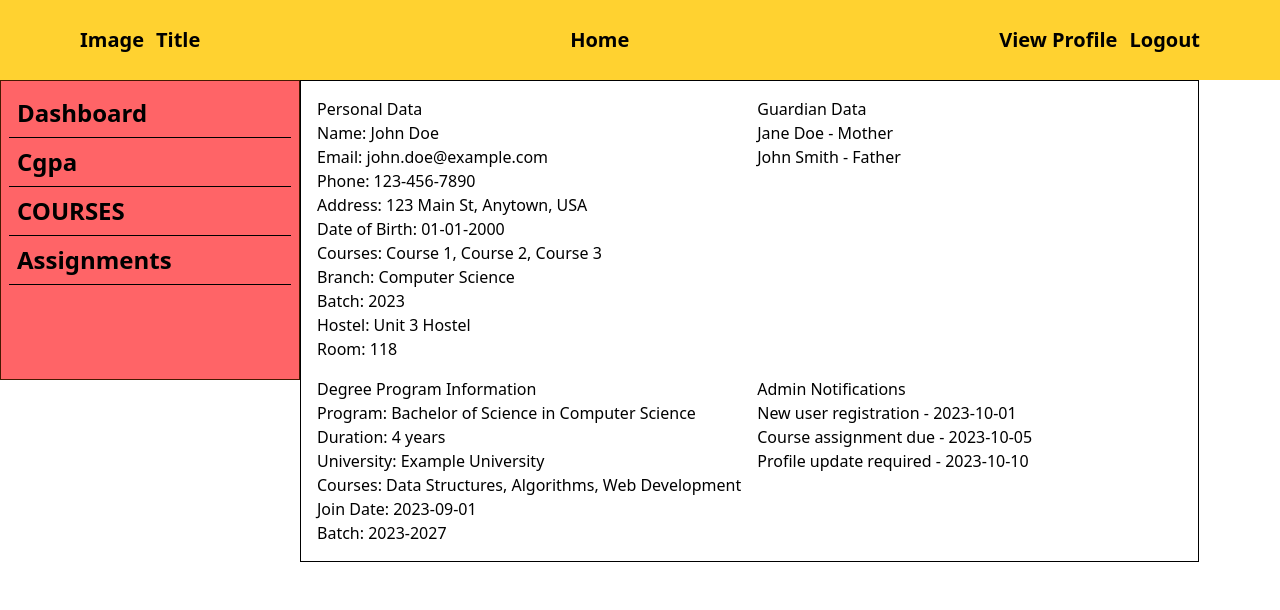
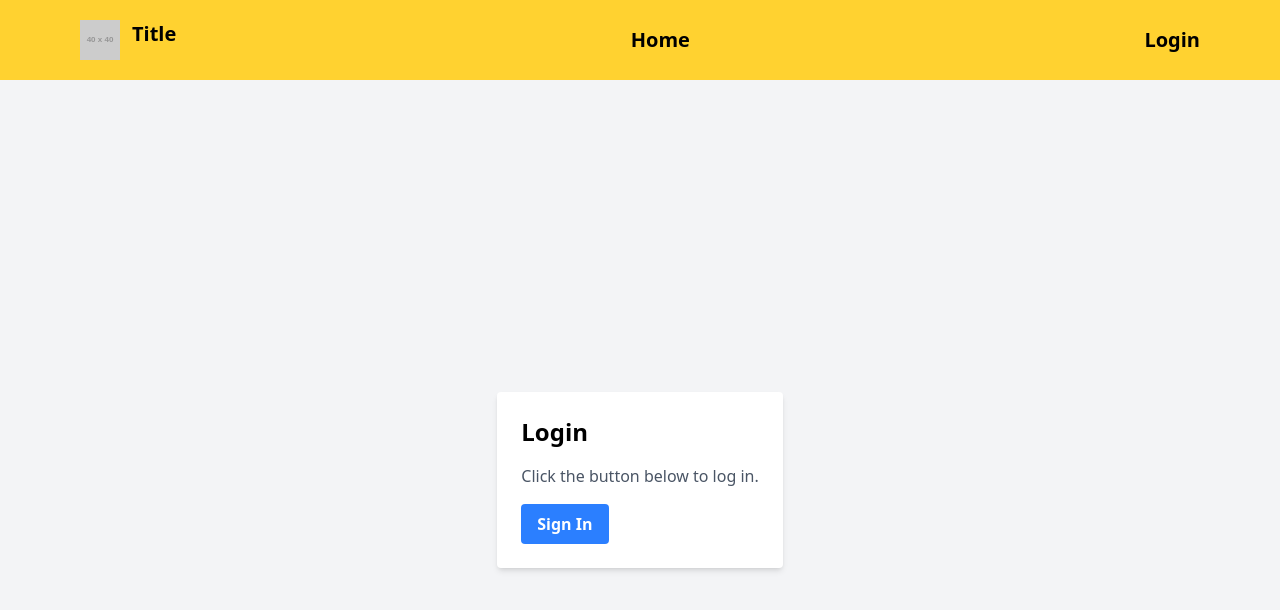
Before and after one commit to paramveer665/Assignment3, a React app: page / in a window 1280 px wide. Built offline with nearby package versions, Linux system fonts and the light colour scheme; placeholder pictures from the web are drawn by us.

Commit message:
fixed UI

```diff
--- a/App.js
+++ b/App.js
@@ -1,24 +1,66 @@
+import React, { useState, useContext } from 'react';
 import Navbar from "./src/components/Navbar";
-import Hero from "./src/components/Hero";
 import Sidebar from "./src/components/Sidebar";
-import { useContext, useState } from "react";
+import Dashboard from "./src/components/Dashboard";
+import LoginPage from "./src/components/LoginPage";
+import ProfilePage from "./src/components/ProfilePage";
+import { AuthContext, AuthProvider } from "./src/context/AuthContext";
 import TabContext from "./src/context/TabContext";
 
-const App = () => {
+const AppContent = () => {
   const [activeTab, setActiveTab] = useState("Dashboard");
+  const { isAuthenticated, login, logout } = useContext(AuthContext);
+  const [currentPage, setCurrentPage] = useState('dashboard'); // 'dashboard', 'login', 'profile'
+
+  console.log('AppContent: isAuthenticated', isAuthenticated);
+  console.log('AppContent: currentPage', currentPage);
+
+    const handleLogin = () => {
+    login();
+    setCurrentPage('dashboard');
+  };
+
+  const handleLogout = () => {
+    logout();
+    setCurrentPage('login');
+  };
+
+  const renderPage = () => {
+    if (!isAuthenticated) {
+      return <LoginPage onLogin={handleLogin} />;
+    } else {
+      switch (currentPage) {
+        case 'dashboard':
+          return (
+            <div className="grid-cols-3 h-[25%] flex">
+              <TabContext.Provider value={{ activeTab, setActiveTab }}>
+                <Sidebar />
+                <Dashboard />
+              </TabContext.Provider>
+            </div>
+          );
+        case 'profile':
+          return <ProfilePage />;
+        default:
+          return <Dashboard />;
+      }
+    }
+  };
+
   return (
     <TabContext.Provider value="">
       <div key={2}>
-        <Navbar />
-        <div className="grid-cols-3 h-[25%] flex">
-          <TabContext.Provider value={{ activeTab, setActiveTab }}>
-            <Sidebar />
-            <Hero />
-          </TabContext.Provider>
-        </div>
+        <Navbar setCurrentPage={setCurrentPage} onLogout={handleLogout} />
+        {renderPage()}
       </div>
     </TabContext.Provider>
   );
 };
 
+const App = () => (
+  <AuthProvider>
+    <AppContent />
+  </AuthProvider>
+);
+
 export default App;
--- a/src/components/AdminNotification.js
+++ b/src/components/AdminNotification.js
@@ -1,23 +1,13 @@
-import React from "react";
+import React from 'react';
 
-function AdminNotification() {
-  const notification = [
-    { id: 1, message: "New user registration", date: "2023-10-01" },
-    { id: 2, message: "Course assignment due", date: "2023-10-05" },
-    { id: 3, message: "Profile update required", date: "2023-10-10" },
-  ];
+const AdminNotification = () => {
   return (
-    <div>
-      <h2>Admin Notifications</h2>
-      <ul>
-        {notification.map((note) => (
-          <li key={note.id}>
-            {note.message} - {note.date}
-          </li>
-        ))}
-      </ul>
+    <div className="bg-white p-4 rounded-lg shadow-md border border-gray-200">
+      <h3 className="text-lg font-semibold mb-2">Admin Notifications</h3>
+      <p className="text-gray-600">No new notifications at the moment.</p>
+      {/* Add more notification content here */}
     </div>
   );
-}
+};
 
 export default AdminNotification;
--- a/src/components/Dashboard.js
+++ b/src/components/Dashboard.js
@@ -1,18 +1,41 @@
-import React, { useState } from "react";
+import { useContext } from "react";
+import TabContext from "../context/TabContext";
 import PersonalData from "./PersonalData";
+
+import Courses from "./Courses";
+import Assignments from "./Assignments";
+import Cgpa from "./Cgpa";
 import GuardianData from "./GuardianData";
 import AdminNotification from "./AdminNotification";
 import DegreeProgram from "./DegreeProgram";
 
-function Dashboard() {
+const Dashboard = () => {
+  const { activeTab } = useContext(TabContext);
+
   return (
-    <div className="p-4 grid grid-cols-1 md:grid-cols-2 gap-4 border border-solid">
-      <PersonalData />
-      <GuardianData />
-      <DegreeProgram />
-      <AdminNotification />
+    <div className="flex-1 p-4">
+      {activeTab === "Dashboard" && (
+        <div className="grid grid-cols-2 gap-4">
+          <div className="col-span-1 p-4 border rounded-lg shadow-md bg-white">
+            <PersonalData />
+          </div>
+          <div className="col-span-1 p-4 border rounded-lg shadow-md bg-white">
+            <GuardianData />
+          </div>
+          <div className="col-span-1 p-4 border rounded-lg shadow-md bg-white">
+            <AdminNotification />
+          </div>
+          <div className="col-span-1 p-4 border rounded-lg shadow-md bg-white">
+            <DegreeProgram />
+          </div>
+        </div>
+      )}
+
+      {activeTab === "Cgpa" && <Cgpa />}
+      {activeTab === "COURSES" && <Courses />}
+      {activeTab === "Assignments" && <Assignments />}
     </div>
   );
-}
+};
 
 export default Dashboard;
--- a/src/components/Hero.js
+++ /dev/null
@@ -1,23 +0,0 @@
-import { useContext } from "react";
-import Dashboard from "./Dashboard";
-import TabContext from "../context/TabContext";
-
-import Courses from "./Courses";
-import Assignments from "./Assignments";
-import Cgpa from "./Cgpa";
-
-const Hero = () => {
-  const { activeTab } = useContext(TabContext);
-
-  return (
-    <>
-      {activeTab === "Dashboard" && <Dashboard />}
-
-      {activeTab === "Cgpa" && <Cgpa />}
-      {activeTab === "COURSES" && <Courses />}
-      {activeTab === "Assignments" && <Assignments />}
-    </>
-  );
-};
-
-export default Hero;
--- /dev/null
+++ b/src/components/LoginPage.js
@@ -0,0 +1,27 @@
+import React from 'react';
+
+const LoginPage = ({ onLogin }) => {
+  const handleSubmit = (e) => {
+    e.preventDefault();
+    onLogin(); // Directly call onLogin without authentication
+  };
+
+  return (
+    <div className="flex items-center justify-center h-screen bg-gray-100">
+      <form onSubmit={handleSubmit} className="bg-white p-6 rounded shadow-md">
+        <h2 className="text-2xl font-bold mb-4">Login</h2>
+        <p className="mb-4 text-gray-600">Click the button below to log in.</p>
+        <div className="flex items-center justify-between">
+          <button
+            type="submit"
+            className="bg-blue-500 hover:bg-blue-700 text-white font-bold py-2 px-4 rounded focus:outline-none focus:shadow-outline"
+          >
+            Sign In
+          </button>
+        </div>
+      </form>
+    </div>
+  );
+};
+
+export default LoginPage;
--- a/src/components/Navbar.js
+++ b/src/components/Navbar.js
@@ -1,21 +1,51 @@
-const Navbar = () => {
+import React, { useContext } from "react";
+import { AuthContext } from "../context/AuthContext";
+
+const Navbar = ({ setCurrentPage }) => {
+  const { isAuthenticated, logout } = useContext(AuthContext);
+
+  const handleLogout = () => {
+    logout();
+    setCurrentPage("login");
+  };
+
   return (
     <>
       <div className="bg-amber-300 w-[100%] h-20 px-20">
         <ul className="flex justify-between h-[100%] items-center text-xl font-bold">
           <li className="flex gap-3 cursor-pointer">
-            <div>Image</div>
-            <div>Title</div>
+            <a
+              href="#"
+              onClick={() => setCurrentPage("dashboard")}
+              className="flex gap-3"
+            >
+              <img src="https://via.placeholder.com/40" alt="logo" />
+              <div>Title</div>
+            </a>
           </li>
 
-          <li src="/" className="cursor-pointer">
-            Home
+          <li className="cursor-pointer">
+            <a href="#" onClick={() => setCurrentPage("dashboard")}>
+              Home
+            </a>
           </li>
 
-          <li className="flex gap-3 cursor-pointer ">
-            <div>View Profile</div>
-            <div>Logout</div>
-          </li>
+          {isAuthenticated ? (
+            <li className="flex gap-3 cursor-pointer ">
+              <a href="#" onClick={() => setCurrentPage("profile")}>
+                View Profile
+              </a>
+              <a href="#" onClick={handleLogout}>
+                Logout
+              </a>
+            </li>
+          ) : (
+            <li className="cursor-pointer">
+              <a href="#" onClick={() => setCurrentPage("login")}>
+                Login
+              </a>
+            </li>
+          )}
         </ul>
       </div>
     </>
--- a/src/components/PersonalData.js
+++ b/src/components/PersonalData.js
@@ -1,33 +1,29 @@
 const PersonalData = () => {
-  const personalInfo = {
+  const data = {
     name: "John Doe",
     email: "john.doe@example.com",
+    age: 30,
+    dob: "1993-01-01",
     phone: "123-456-7890",
-    address: "123 Main St, Anytown, USA",
-    dob: "01-01-2000",
-    courses: ["Course 1", "Course 2", "Course 3"],
-    branch: "Computer Science",
-    batch: "2023",
-    profilepic: "https://via.placeholder.com/150",
-    hostel: "Unit 3 Hostel",
-    room: "118",
   };
+
   return (
     <div>
-      <h2>Personal Data</h2>
-      <ul>
-        <li>Name: {personalInfo.name}</li>
-        <li>Email: {personalInfo.email}</li>
-        <li>Phone: {personalInfo.phone}</li>
-        <li>Address: {personalInfo.address}</li>
-        <li>Date of Birth: {personalInfo.dob}</li>
-        <li>Courses: {personalInfo.courses.join(", ")}</li>
-        <li>Branch: {personalInfo.branch}</li>
-        <li>Batch: {personalInfo.batch}</li>
-        <li>Hostel: {personalInfo.hostel}</li>
-        <li>Room: {personalInfo.room}</li>
-      </ul>
+      <p>Name: {data.name}</p>
+      <p>Email: {data.email}</p>
+      <p>Age: {data.age}</p>
+      <p>Date of Birth: {data.dob}</p>
+      <p>Phone: {data.phone}</p>
     </div>
   );
 };
+
 export default PersonalData;
+
+export const personalData = {
+  name: "John Doe",
+  email: "john.doe@example.com",
+  age: 30,
+  dob: "1993-01-01",
+  phone: "123-456-7890",
+};
--- /dev/null
+++ b/src/components/ProfilePage.js
@@ -0,0 +1,44 @@
+import React, { useContext } from 'react';
+import { AuthContext } from '../context/AuthContext';
+
+const ProfilePage = () => {
+  const { user } = useContext(AuthContext);
+
+  if (!user) {
+    return <div className="text-center text-xl mt-10">Please log in to view your profile.</div>;
+  }
+
+  return (
+    <div className="container mx-auto p-4">
+      <h1 className="text-3xl font-bold mb-6">User Profile</h1>
+      <div className="bg-white shadow-md rounded-lg p-6">
+        <div className="mb-4">
+          <p className="text-gray-600">Name:</p>
+          <p className="text-xl font-semibold">{user.name}</p>
+        </div>
+        <div className="mb-4">
+          <p className="text-gray-600">Email:</p>
+          <p className="text-xl font-semibold">{user.email}</p>
+        </div>
+        <div className="mb-4">
+          <p className="text-gray-600">Student ID:</p>
+          <p className="text-xl font-semibold">{user.studentId}</p>
+        </div>
+        <div className="mb-4">
+          <p className="text-gray-600">Program:</p>
+          <p className="text-xl font-semibold">{user.program}</p>
+        </div>
+        <div className="mb-4">
+          <p className="text-gray-600">Date of Birth:</p>
+          <p className="text-xl font-semibold">{user.dob}</p>
+        </div>
+        <div className="mb-4">
+          <p className="text-gray-600">Address:</p>
+          <p className="text-xl font-semibold">{user.address}</p>
+        </div>
+      </div>
+    </div>
+  );
+};
+
+export default ProfilePage;
--- a/src/components/Sidebar.js
+++ b/src/components/Sidebar.js
@@ -25,20 +25,23 @@ const Sidebar = () => {
   ];
 
   return (
-    <div className=" bg-red-400 border border-solid border-amber-950 h-75 w-75">
-      <ul className="flex flex-col items-start m-2 ">
+    <div className="bg-gray-800 text-white w-64 space-y-6 py-7 px-2 min-h-screen">
+      <nav>
+        <ul className="mt-4">
           {tabs.map((t, index) => (
             <li
               key={index}
               onClick={() => {
                 setActiveTab(t.name);
               }}
-            className="cursor-pointer hover:bg-amber-300 w-full text-2xl font-bold p-2 border-b"
+              className={`cursor-pointer p-3 rounded-lg text-lg font-medium transition-colors duration-200 ease-in-out
+                ${activeTab === t.name ? 'bg-amber-500 text-white' : 'hover:bg-gray-700'}`}
             >
               {t.name}
             </li>
           ))}
         </ul>
+      </nav>
     </div>
   );
 };
--- /dev/null
+++ b/src/context/AuthContext.js
@@ -0,0 +1,30 @@
+import React, { createContext, useState, useEffect } from "react";
+import { personalData } from "../components/PersonalData";
+
+export const AuthContext = createContext();
+
+export const AuthProvider = ({ children }) => {
+  const [isAuthenticated, setIsAuthenticated] = useState(false);
+  const [user, setUser] = useState(null);
+
+  const login = () => {
+    setIsAuthenticated(true);
+    setUser(personalData); // Set user data from PersonalData.js upon login
+    console.log("AuthContext: User logged in", {
+      isAuthenticated: true,
+      user: personalData,
+    });
+  };
+
+  const logout = () => {
+    setIsAuthenticated(false);
+    setUser(null);
+    console.log("AuthContext: User logged out");
+  };
+
+  return (
+    <AuthContext.Provider value={{ isAuthenticated, user, login, logout }}>
+      {children}
+    </AuthContext.Provider>
+  );
+};
```
Also changed, not shown: index.html (+1 -1 lines), index.js (added, +11 -0 lines), script.js (deleted, +0 -7 lines). Lines whose indentation alone changed are shown as unchanged.
